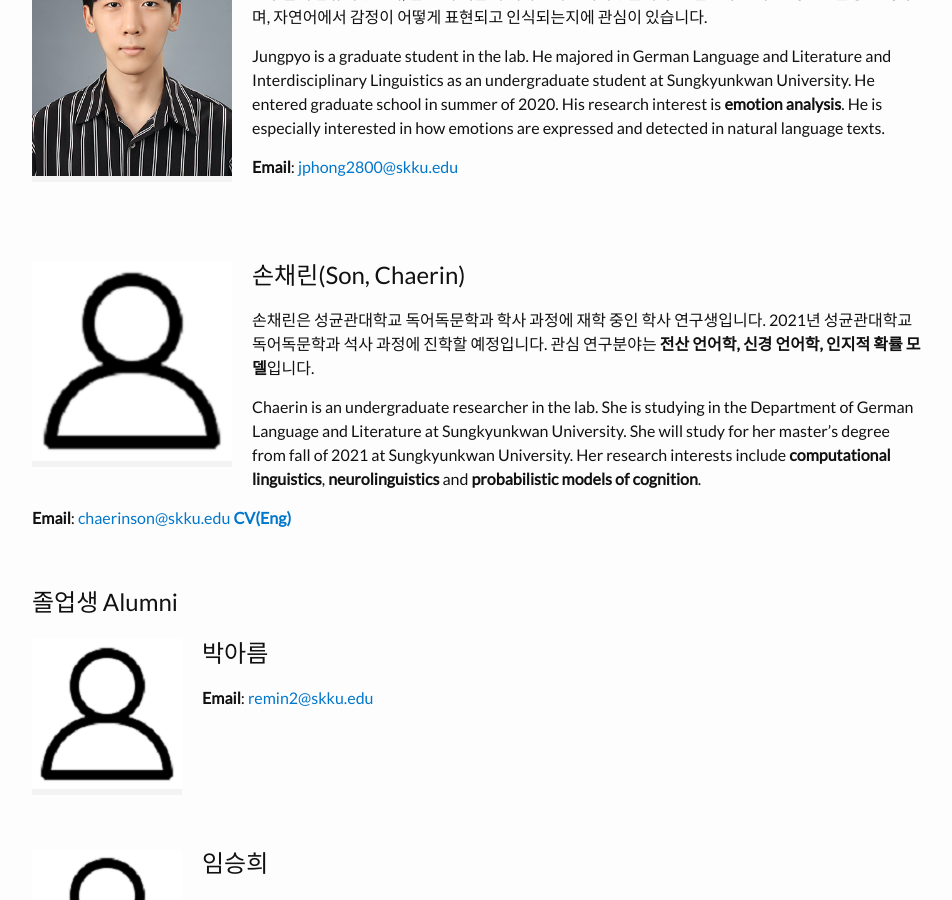
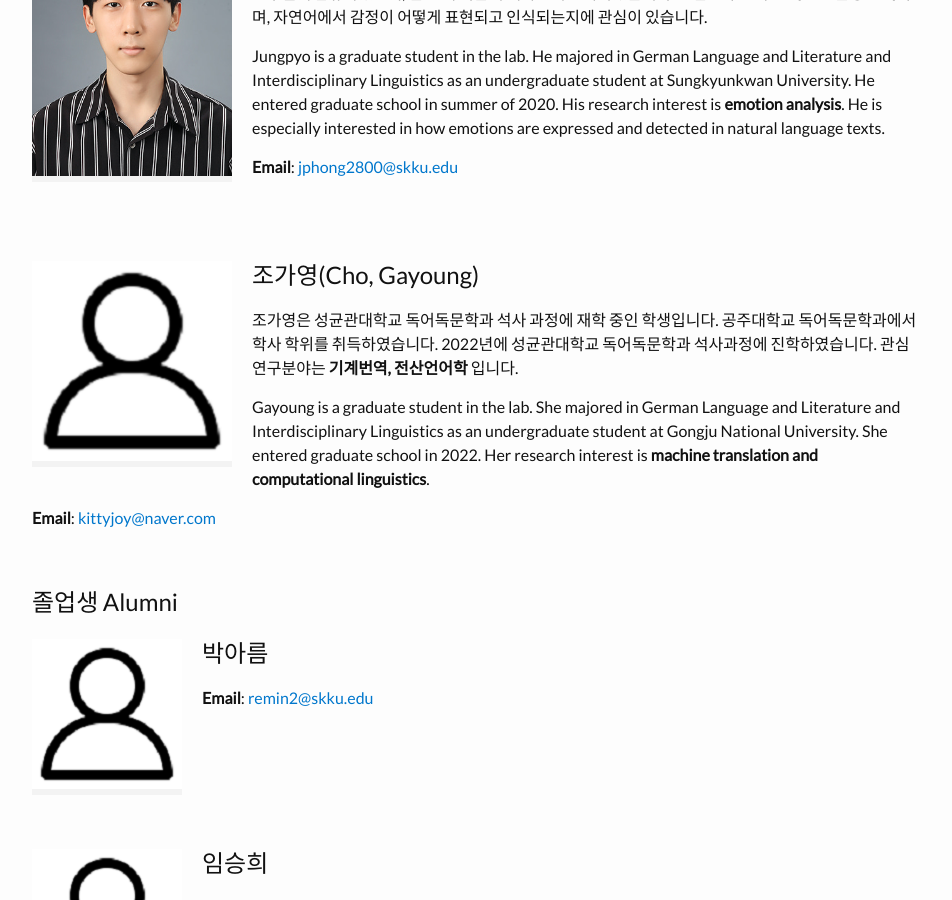
Before and after one commit to skkhmp/skkhmp.github.io, a Jekyll site: the page built from members.md, in a window 1280 px wide and 900 px high, scrolled down 1374 px. Shown: the whole window, without its empty margins (163-1115 px from the left). Built offline with Jekyll 4.4.1, drawn with Linux system fonts in a browser that asks for light colours; some web fonts are replaced.

Commit message:
Update members.md

```diff
--- a/members.md
+++ b/members.md
@@ -50,12 +50,12 @@ Jungpyo is a graduate student in the lab. He majored in German Language and Lite
 <br />
 {% include image.html url="/images/profile.png" width=200 height=400 align="left" %}
 
-## 손채린(Son, Chaerin)
-손채린은 성균관대학교 독어독문학과 학사 과정에 재학 중인 학사 연구생입니다. 2021년 성균관대학교 독어독문학과 석사 과정에 진학할 예정입니다. 관심 연구분야는 **전산 언어학, 신경 언어학, 인지적 확률 모델**입니다.
+## 조가영(Cho, Gayoung)
+조가영은 성균관대학교 독어독문학과 석사 과정에 재학 중인 학생입니다. 공주대학교 독어독문학과에서 학사 학위를 취득하였습니다. 2022년에 성균관대학교 독어독문학과 석사과정에 진학하였습니다. 관심 연구분야는 **기계번역, 전산언어학** 입니다.
 
-Chaerin is an undergraduate researcher in the lab. She is studying in the Department of German Language and Literature at Sungkyunkwan University. She will study for her master's degree from fall of 2021 at Sungkyunkwan University. Her research interests include **computational linguistics**, **neurolinguistics** and **probabilistic models of cognition**.
+Gayoung is a graduate student in the lab. She majored in German Language and Literature and Interdisciplinary Linguistics as an undergraduate student at Gongju National University. She entered graduate school in 2022. Her research interest is **machine translation and computational linguistics**.
 
-**Email**: <chaerinson@skku.edu>   **[CV(Eng)](/cv/son_eng.pdf)**
+**Email**: <kittyjoy@naver.com>
 
 <br/>
 ## 졸업생 Alumni
```
